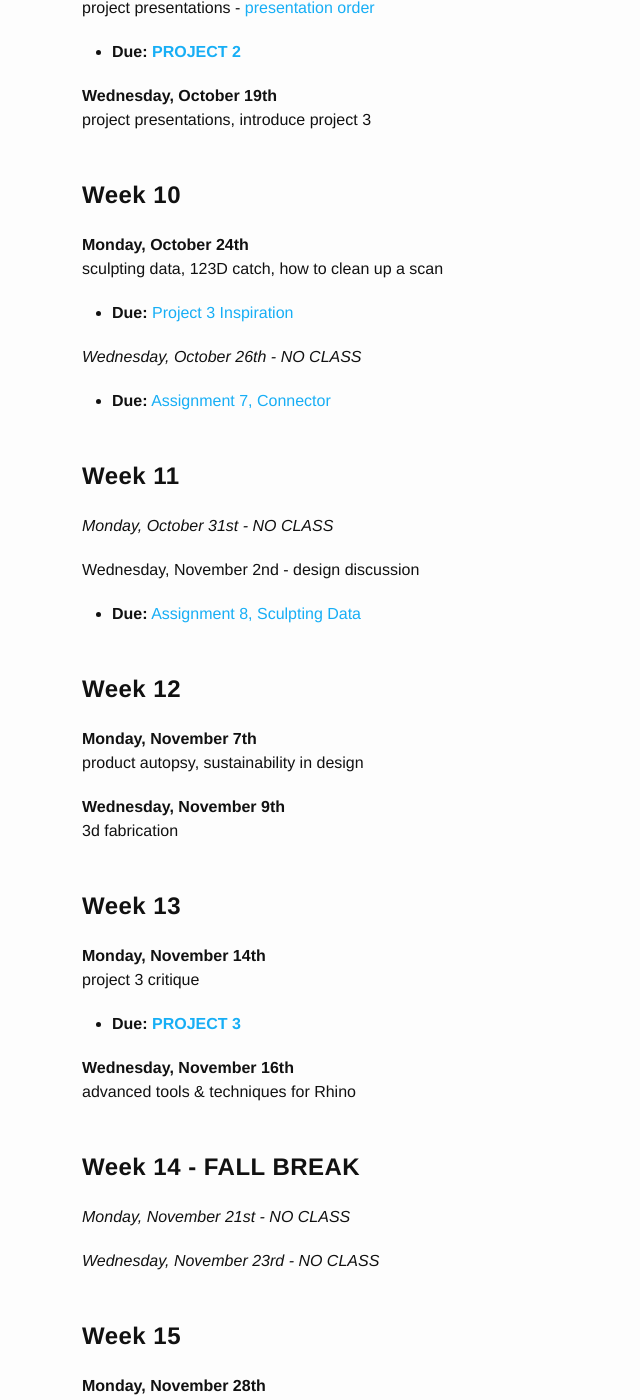
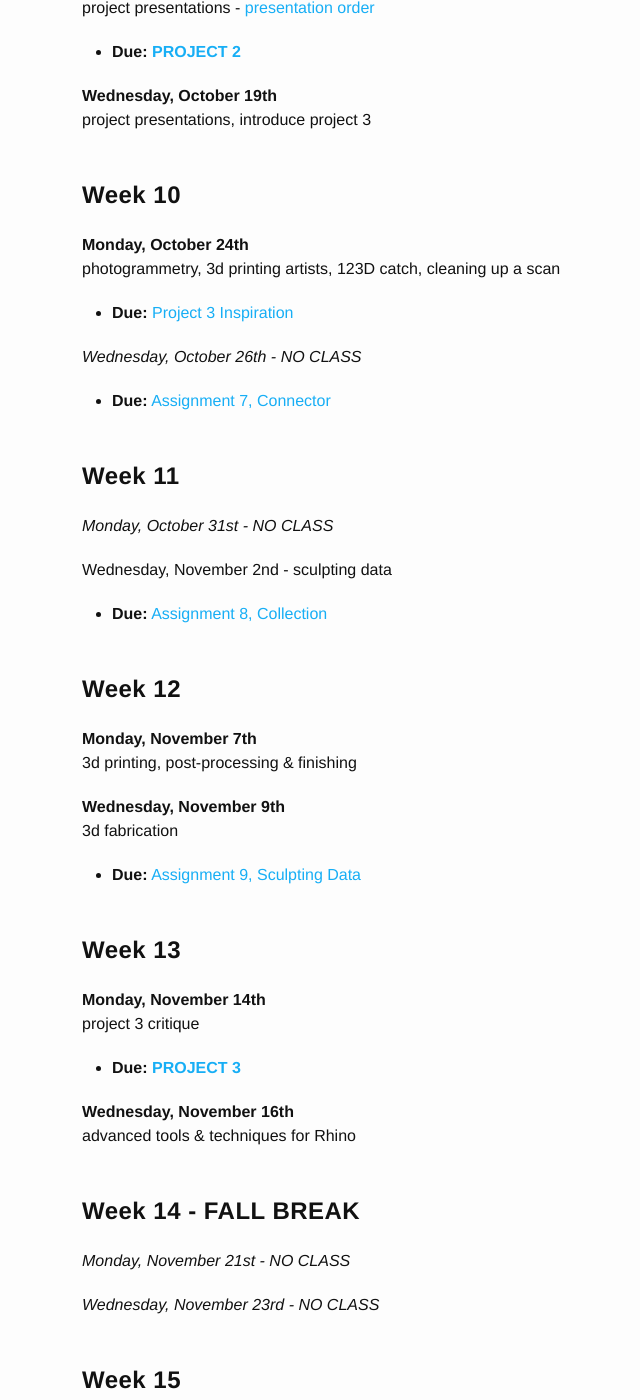
Before and after one commit to coloringchaos/form-fall-16, a Jekyll site: the page built from schedule.md, in a window 1280 px wide and 1400 px high, scrolled down 3140 px. Shown: the whole window, without its empty margins (188-828 px from the left). Built offline with Jekyll 4.4.1, drawn with Linux system fonts in a browser that asks for light colours; some of the changed text lies outside the part shown.

Commit message:
assignment 8

```diff
--- a/schedule.md
+++ b/schedule.md
@@ -95,7 +95,7 @@ Assignments are due on the day that they are listed.
  <!-- preparing models for 3d printing, precedents in 3D design, g-code -->
 
 # Week 10
-**Monday, October 24th** <br> sculpting data, 123D catch, how to clean up a scan
+**Monday, October 24th** <br> photogrammetry, 3d printing artists, 123D catch, cleaning up a scan
 
 + **Due:** [Project 3 Inspiration](/form-fall-16/p3-inspiration)
 
@@ -106,14 +106,16 @@ Assignments are due on the day that they are listed.
 # Week 11
 *Monday, October 31st - NO CLASS*
 
-Wednesday, November 2nd - design discussion
+Wednesday, November 2nd - sculpting data
 
-+ **Due:** [Assignment 8, Sculpting Data]()
++ **Due:** [Assignment 8, Collection](/form-fall-16/assignment-8)
 
 # Week 12
-**Monday, November 7th** <br> product autopsy, sustainability in design
+**Monday, November 7th** <br> 3d printing, post-processing & finishing
 
 **Wednesday, November 9th** <br> 3d fabrication
+
++ **Due:** [Assignment 9, Sculpting Data]()
 
 # Week 13
 **Monday, November 14th** <br> project 3 critique
@@ -133,7 +135,7 @@ Wednesday, November 2nd - design discussion
 **Monday, November 28th** <br> project workshopping
 
 + **Due:** [Final Project Inspiration]()
-<!-- + **Due:** [Assignment 10, Low-Poly Paper Fab]() -->
++ **Due:** [Assignment 10, Low-Poly Paper Fab]()
 
 **Wednesday, November 30th** <br> advanced tools & techniques for digital fabrication
 
```
Also changed, not shown: assignments/assignment-8.md (added, +21 -0 lines).
